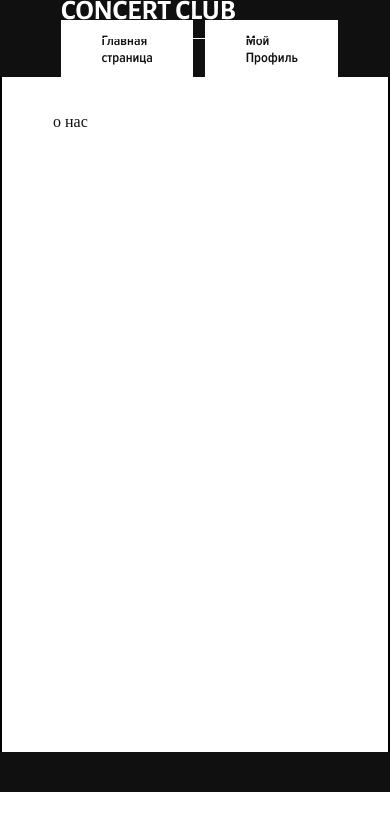
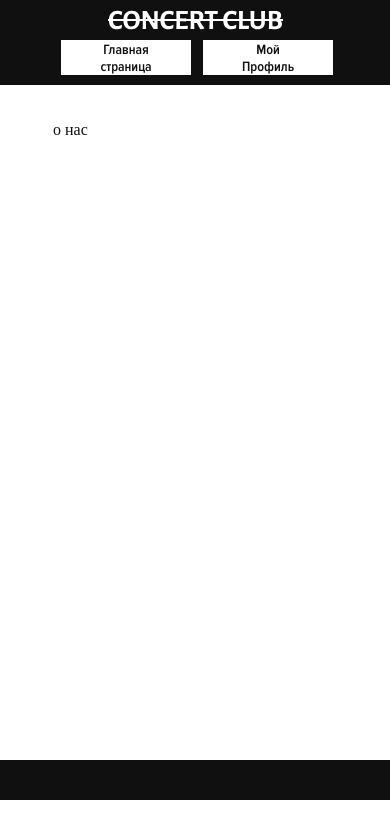
Before and after one commit to Dima-Gorunov/api-project, a React (Create React App) app: page /about in a window 390 px wide. Shown: the top 838 px of the page. Built offline with nearby package versions, Linux system fonts and the light colour scheme.

Commit message:
update css for phone

```diff
--- a/src/scss/Content.scss
+++ b/src/scss/Content.scss
@@ -46,3 +46,15 @@
   background-color: black;
   position: absolute;
 }
+
+
+@media (max-width: 450px) {
+
+  .content-container::before {
+    display: none;
+  }
+
+  .content-container::after {
+    display: none;
+  }
+}
--- a/src/scss/CustomElements.scss
+++ b/src/scss/CustomElements.scss
@@ -59,3 +59,12 @@ div::-webkit-scrollbar-track-piece {
 div::-webkit-scrollbar-thumb {
   background-color: $background_dark;    /* цвет плашки */
 }
+
+@media (max-width: 450px) {
+  .card-container{
+    display: block;
+    .card{
+      margin: 0 auto 8px;
+    }
+  }
+}
--- a/src/scss/Header.scss
+++ b/src/scss/Header.scss
@@ -8,19 +8,22 @@
   margin: 0 auto;
   background-color: $background_dark;
   min-height: 70px;
-  padding: 0 61px;
+  padding: 10px 61px 10px;
 }
 
-.header:before {
-  position: absolute;
-  content: "";
-  width: 200px;
-  background-color: white;
-  height: 1px;
-}
 
 .logo-container {
   display: flex;
+  position: relative;
+}
+
+.logo-container:before {
+  position: absolute;
+  content: "";
+  top: 9px;
+  width: 175px;
+  background-color: white;
+  height: 2px;
 }
 
 .header_menu-container {
@@ -30,3 +33,19 @@
     margin-left: 12px;
   }
 }
+
+@media (max-width: 450px) {
+  .header{
+    .custom-link{
+      text-align: center;
+      width: 130px;
+    }
+  }
+  .header_menu-container {
+    height: 35px;
+    margin: 0 auto;
+  }
+  .logo-container{
+    margin: 0 auto 10px;
+  }
+}
--- a/src/scss/ProfilePage.scss
+++ b/src/scss/ProfilePage.scss
@@ -15,8 +15,9 @@
 
   > div {
     min-width: 350px;
-  position: relative;
+    position: relative;
   }
+
   > div::after {
     content: "";
     position: absolute;
@@ -26,7 +27,8 @@
     width: 2px;
     height: 130px;
   }
-  > div:last-child{
+
+  > div:last-child {
     margin-left: 15px;
   }
 
@@ -34,3 +36,15 @@
     margin-bottom: 15px;
   }
 }
+
+
+@media (max-width: 450px) {
+.profile-page-container {
+
+  .menu__custom-link-container {
+    .custom-link {
+      margin: 0 auto;
+    }
+  }
+}
+}
--- a/src/scss/UsersPage.scss
+++ b/src/scss/UsersPage.scss
@@ -2,3 +2,13 @@
 .users-page-container {
 
 }
+
+
+@media (max-width: 450px) {
+  .users-page-container {
+    >.title-text {
+      text-align: center;
+    }
+  }
+
+}
```
